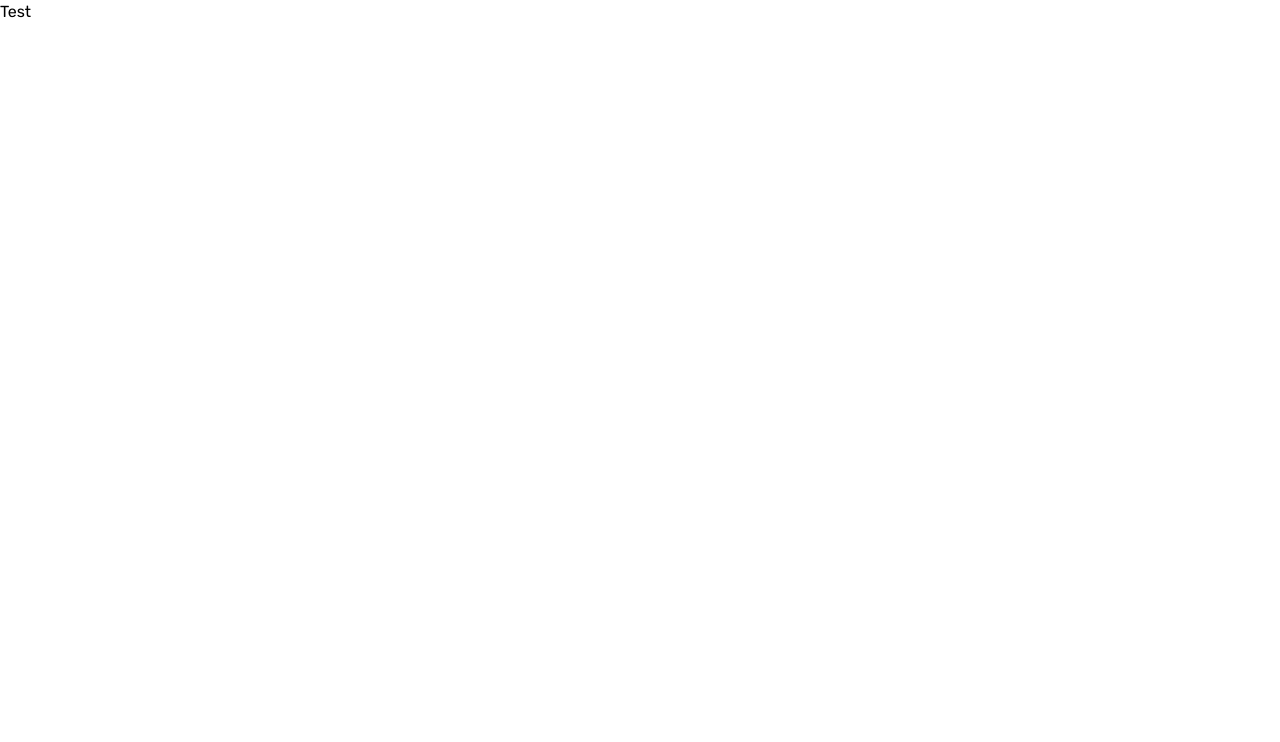
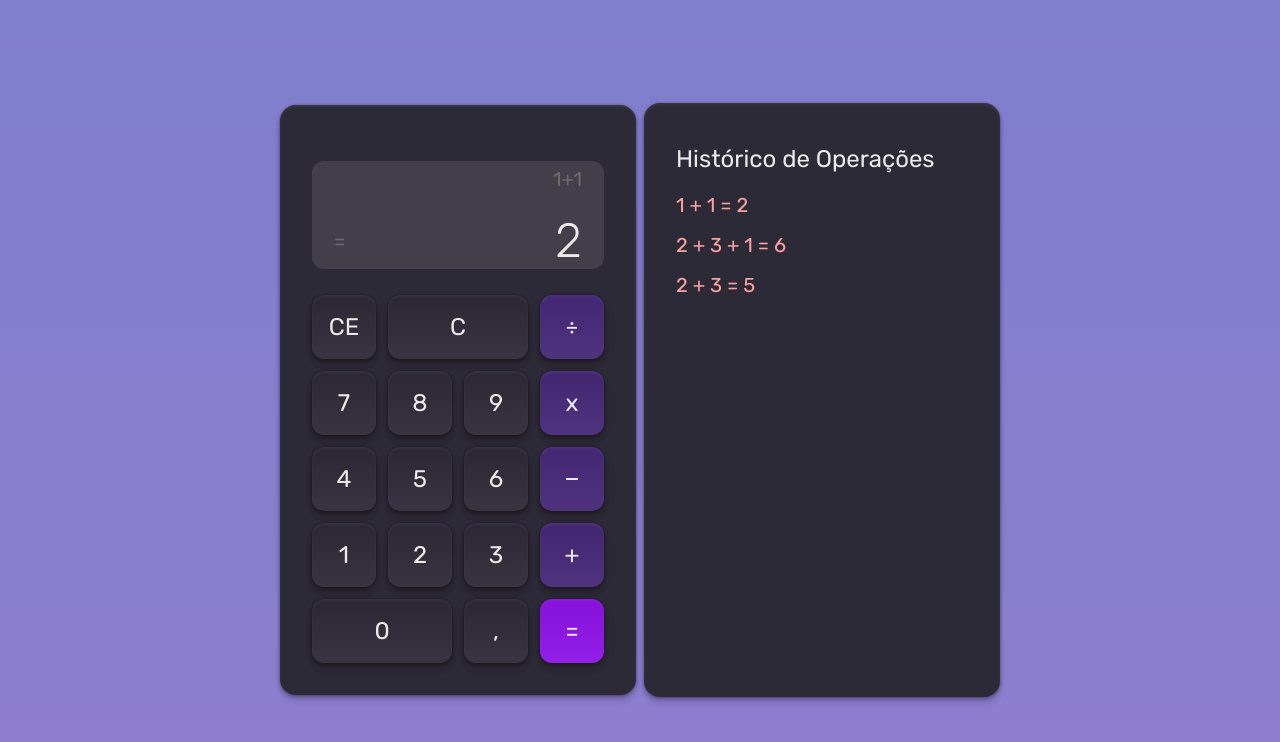
Before and after one commit to emmanuelmarcosdeoliveira/calculator, a React (Vite) app: page / in a window 1280 px wide. Shown: the top 742 px of the page. Built offline with nearby package versions, Linux system fonts and the light colour scheme.

Commit message:
style: developed the style of the calculator and the history of operations

```diff
--- a/src/App.jsx
+++ b/src/App.jsx
@@ -1,7 +1,15 @@
+import { Calculator } from "./components/Calculator";
+import { OperationHistory } from "./components/OperationHistory";
+
 function App() {
   return (
     <>
-      <main>Test</main>
+      <main
+        className={`font-(--font) min-h-screen bg-linear-[180deg,_#807ece_0%,_#8e7ece_100%] items-center  flex gap-2  flex-col sm:flex-row  sm:justify-center p-8   text-(--text) `}
+      >
+        <Calculator />
+        <OperationHistory />
+      </main>
     </>
   );
 }
--- a/src/components/CalculatorDisplay.jsx
+++ b/src/components/CalculatorDisplay.jsx
@@ -4,7 +4,7 @@ export function CalculatorDisplay({ result, operation }) {
   return (
     <div
       className={`flex
-      flex-col gap-8 px-[1.375rem] curor-default select-none`}
+      flex-col gap-6 px-[1.375rem] curor-default select-none bg-white/10 rounded-xl p-1`}
     >
       <Text
         variant="muted"
@@ -16,7 +16,9 @@ export function CalculatorDisplay({ result, operation }) {
       </Text>
       <div className={`flex items-center justify-between`}>
         <Text variant="muted">=</Text>
-        <Text variant="blast">{result}</Text>
+        <Text className="font-extralight text-5xl" variant="blast">
+          {result}
+        </Text>
       </div>
     </div>
   );
--- /dev/null
+++ b/src/components/OperationHistory.jsx
@@ -0,0 +1,19 @@
+import { Container } from "./Container";
+import { Text } from "./Text";
+
+export function OperationHistory() {
+  return (
+    <Container className="h-[37.125rem] px-8 py-10 w-[22.25rem]">
+      <Text className="mb-4" variant="heading" as="h1">
+        Histórico de Operações
+      </Text>
+      <ul className="flex flex-col g">
+        <div className="flex flex-col gap-3 h-[28.125rem] overflow-y-auto text-red-300">
+          <Text as="li">1 + 1 = 2</Text>
+          <Text as="li">2 + 3 + 1 = 6</Text>
+          <Text as="li">2 + 3 = 5</Text>
+        </div>
+      </ul>
+    </Container>
+  );
+}
```
